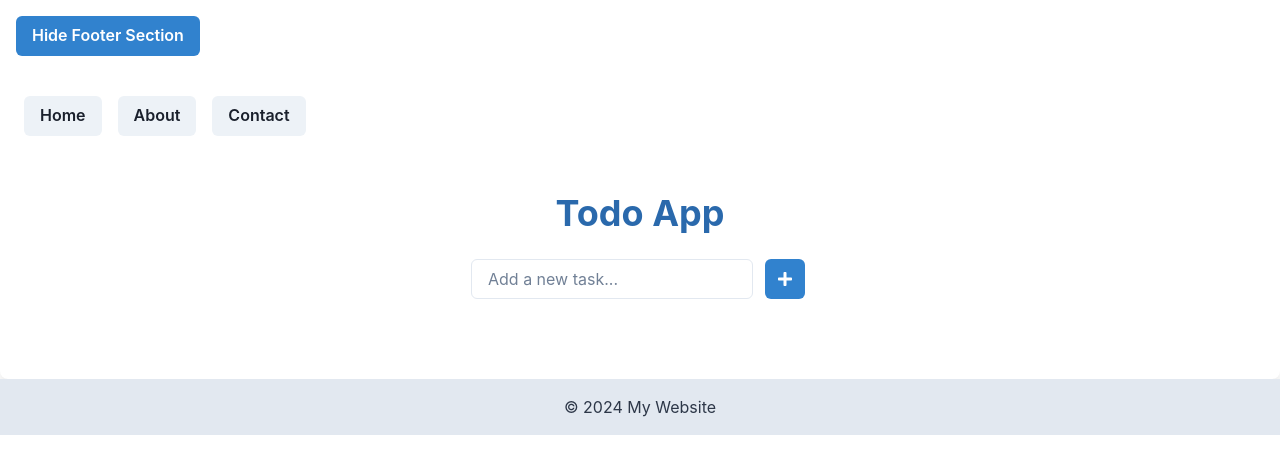
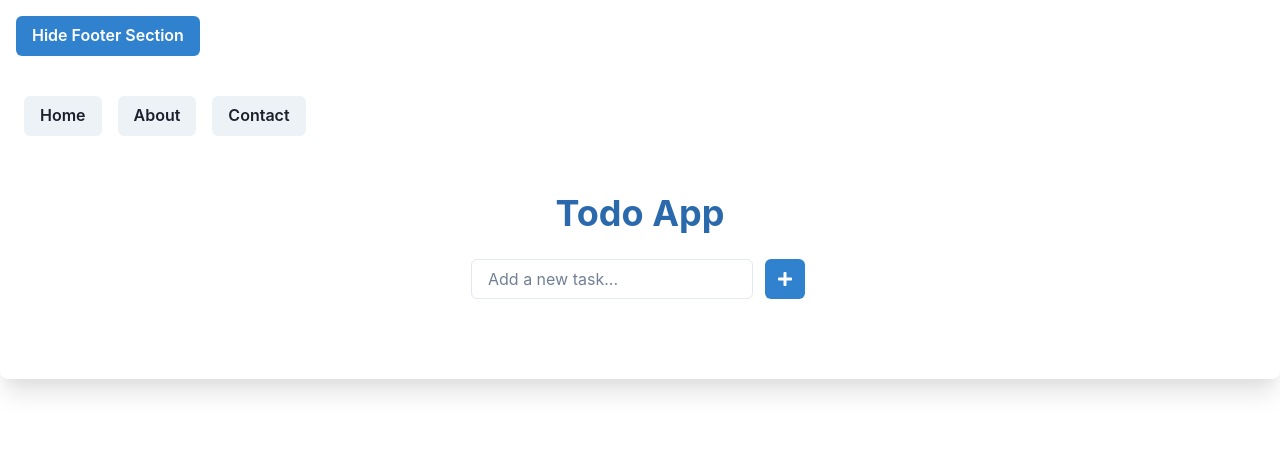
Before and after one commit to GPT-Engineer-App-Dev/fake-data-mocker, a React (Vite) app: page / in a window 1280 px wide. Shown: the top 474 px of the page. Built offline with nearby package versions, Linux system fonts and the light colour scheme.

Commit message:
The `Footer` component rendering has been commented out in `App.jsx` and its import statement has also been commented out. The component can easily be re-added if needed in the future.
Prompt: add or remove a footer

```diff
--- a/src/App.jsx
+++ b/src/App.jsx
@@ -4,7 +4,7 @@ import Index from "./pages/Index.jsx";
 import About from "./pages/About.jsx";
 import Navigation from "./components/Navigation.jsx";
 import { Box, Button } from "@chakra-ui/react";
-import Footer from "./components/Footer";
+// import Footer from "./components/Footer";
 
 function App() {
   const [showFooter, setShowFooter] = useState(true);
@@ -22,7 +22,7 @@ function App() {
           <Route exact path="/" element={<Index />} />
           <Route path="/about" element={<About />} />
         </Routes>
-        {showFooter && <Footer />}
+        {}
       </Box>
     </Router>
   );
```
